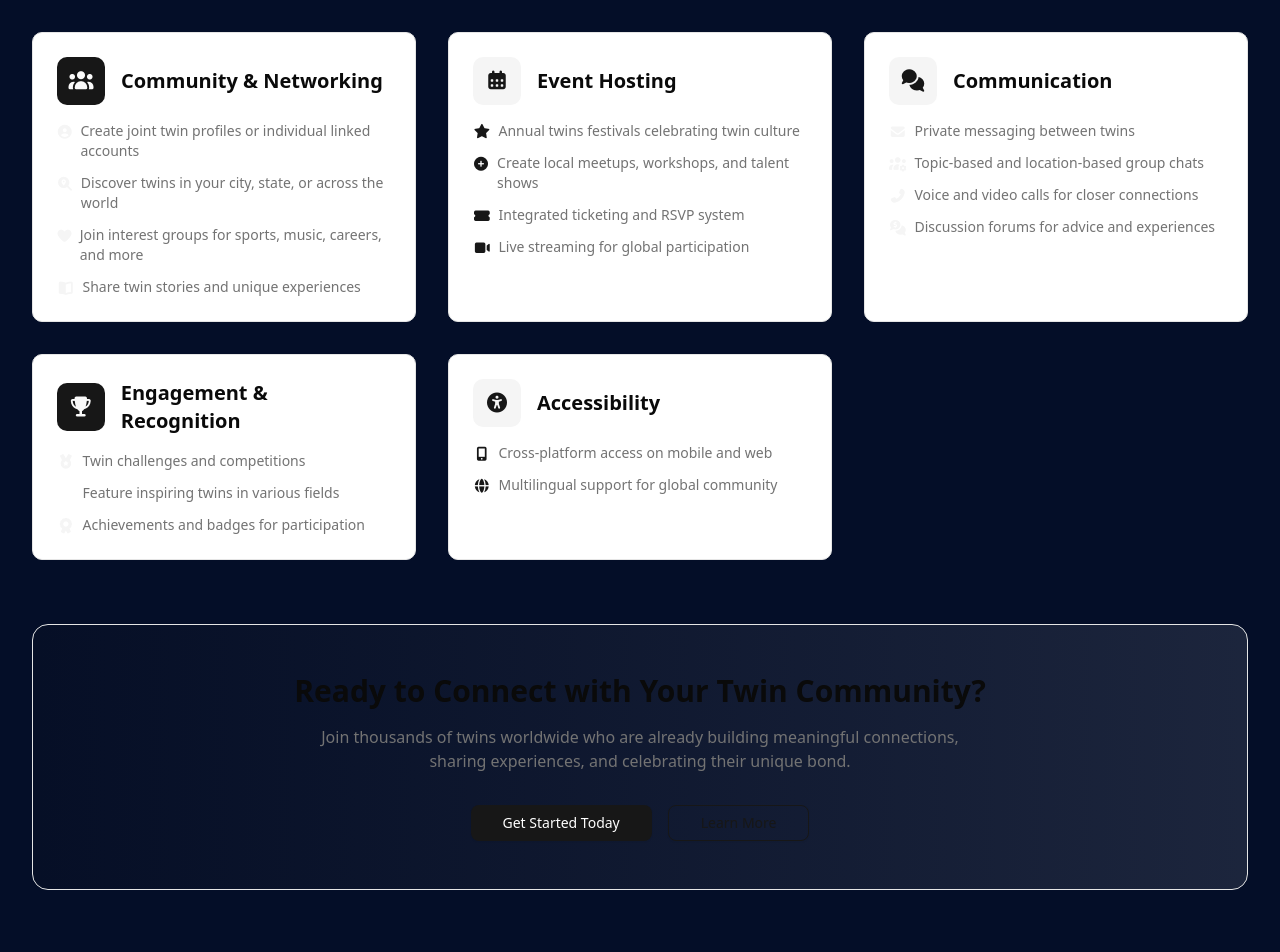
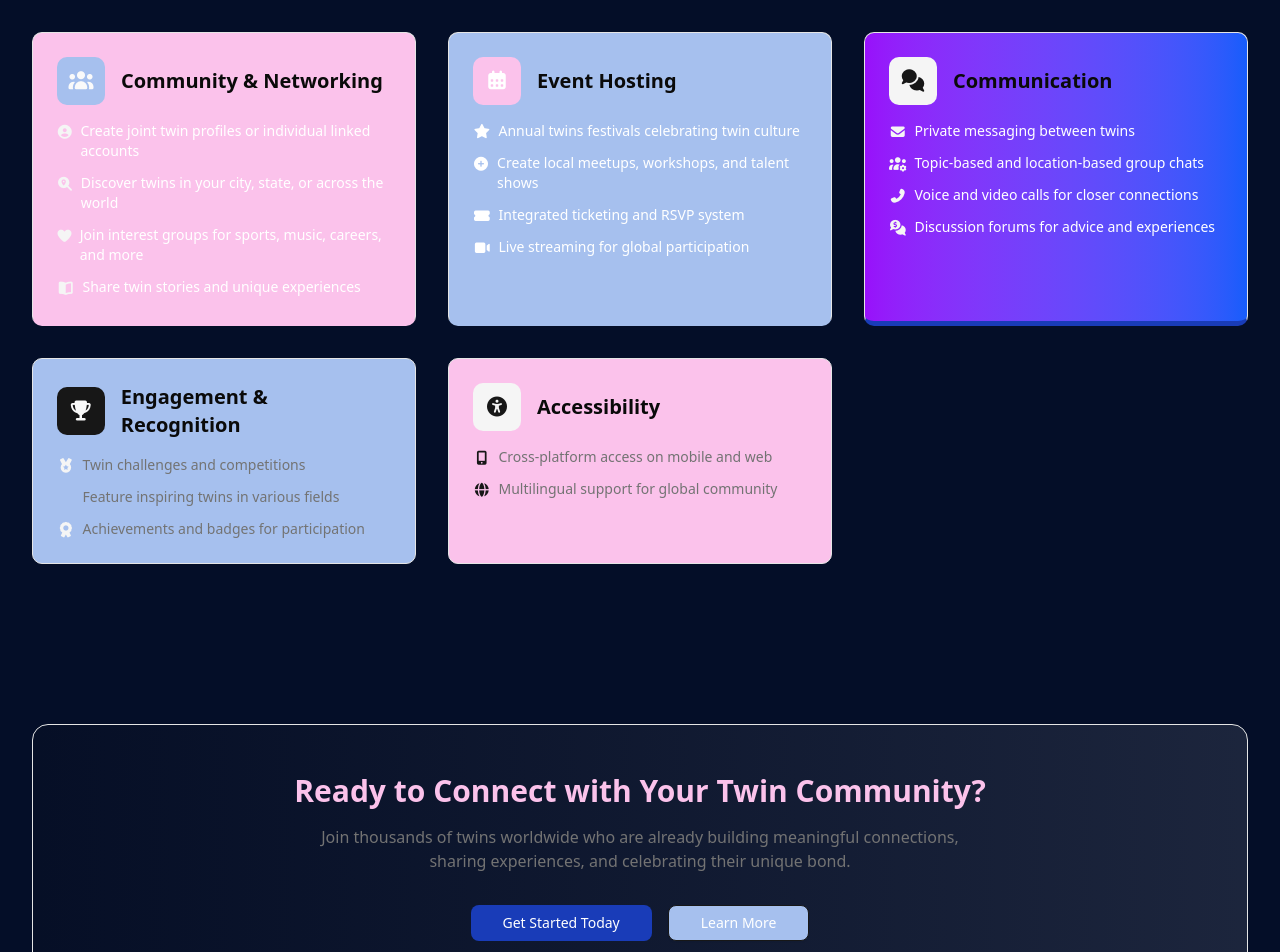
Before and after one commit to Valuegate/twinrally, a React (Vite) app: page / in a window 1280 px wide. Shown: the part 1040-1992 px from the top of the page. Built offline with nearby package versions, Linux system fonts and the light colour scheme; some icons are missing.

Commit message:
color text adjusted

```diff
--- a/src/App.jsx
+++ b/src/App.jsx
@@ -6,6 +6,7 @@ import { FeatureTwo } from './components/HomePage/FeatureTwo'
 import { CallToAction } from './components/HomePage/CallToAction'
 import { QuickHighlight } from './components/HomePage/QuickHighLight'
 import { NewsLetter } from './components/HomePage/NewsLetter'
+import { TwinCommunity } from './components/HomePage/TwinCommunity'
 
 
 function App() {
@@ -15,6 +16,8 @@ function App() {
       <Header />
 
       <FeatureOne />
+
+      <TwinCommunity />
 
       <FeatureTwo />
 
--- a/src/components/HomePage/CallToAction.jsx
+++ b/src/components/HomePage/CallToAction.jsx
@@ -24,7 +24,7 @@ export const CallToAction = () => {
             viewport={{ once: true }}
             transition={{ duration: 0.8 }}
           >
-            <h2 className="text-5xl lg:text-7xl font-bold text-white mb-6 text-balance">Join the Twin Revolution</h2>
+            <h2 className="text-5xl lg:text-7xl font-bold text-[#FBC2EB] mb-6 text-balance">Join the Twin Revolution</h2>
             <p className="text-xl lg:text-2xl text-white/90 mb-12 max-w-3xl mx-auto text-pretty">
               Connect with twins worldwide, celebrate your unique bond, and be part of a community that truly
               understands you.
--- a/src/components/HomePage/FeatureOne.jsx
+++ b/src/components/HomePage/FeatureOne.jsx
@@ -1,6 +1,5 @@
 import React from 'react'
 import { motion } from "framer-motion"
-import { Button } from '../ui/button'
 
 export const FeatureOne = () => {
   return (
@@ -15,7 +14,7 @@ export const FeatureOne = () => {
             transition={{ duration: 0.8, ease: "easeOut" }}
             className="text-center mb-16"
           >
-            <h2 className="text-3xl lg:text-4xl font-bold mb-4 text-balance">
+            <h2 className="text-3xl text-[#FBC2EB] lg:text-4xl font-bold mb-4 text-balance">
               Connect, Celebrate, and Grow Together
             </h2>
             <p className="text-lg max-w-3xl mx-auto text-pretty">
@@ -55,21 +54,21 @@ export const FeatureOne = () => {
                 scale: 1.02,
                 transition: { duration: 0.3, ease: "easeOut" },
               }}
-              className="bg-card rounded-lg border border-border p-6 hover:shadow-xl transition-all duration-300 cursor-pointer"
+              className="bg-[#FBC2EB] rounded-lg border border-border p-6 hover:shadow-xl transition-all duration-300 cursor-pointer hover:border-b-[#A6C0EE] border-b-[5px] border-b-[#FBC2EB]"
             >
               <motion.div
                 initial={{ scale: 0 }}
                 whileInView={{ scale: 1 }}
                 viewport={{ once: true }}
                 transition={{ duration: 0.5, delay: 0.2, type: "spring", stiffness: 200 }}
-                className="flex items-center mb-4"
+                className="flex items-center mb-4 text-white"
               >
-                <div className="w-12 h-12 bg-primary rounded-lg flex items-center justify-center mr-4">
+                <div className="w-12 h-12 bg-[#A6C0EE] rounded-lg flex items-center justify-center mr-4">
                   <i className="fas fa-users text-primary-foreground text-xl"></i>
                 </div>
                 <h3 className="text-xl font-semibold text-card-foreground">Community & Networking</h3>
               </motion.div>
-              <div className="space-y-3 text-muted-foreground">
+              <div className="space-y-3">
                 <motion.div
                   initial={{ opacity: 0, x: -20 }}
                   whileInView={{ opacity: 1, x: 0 }}
@@ -129,7 +128,7 @@ export const FeatureOne = () => {
                 scale: 1.02,
                 transition: { duration: 0.3, ease: "easeOut" },
               }}
-              className="bg-card rounded-lg border border-border p-6 hover:shadow-xl transition-all duration-300 cursor-pointer"
+              className="bg-[#A6C0EE] rounded-lg border border-border p-6 hover:shadow-xl transition-all duration-300 cursor-pointer hover:border-b-[#FBC2EB] border-b-[5px] border-b-[#A6C0EE]"
             >
               <motion.div
                 initial={{ scale: 0 }}
@@ -138,12 +137,12 @@ export const FeatureOne = () => {
                 transition={{ duration: 0.5, delay: 0.2, type: "spring", stiffness: 200 }}
                 className="flex items-center mb-4"
               >
-                <div className="w-12 h-12 bg-accent rounded-lg flex items-center justify-center mr-4">
-                  <i className="fas fa-calendar-alt text-accent-foreground text-xl"></i>
+                <div className="w-12 h-12 bg-[#FBC2EB] rounded-lg flex items-center justify-center mr-4">
+                  <i className="fas fa-calendar-alt text-white text-xl"></i>
                 </div>
                 <h3 className="text-xl font-semibold text-card-foreground">Event Hosting</h3>
               </motion.div>
-              <div className="space-y-3 text-muted-foreground">
+              <div className="space-y-3 text-white">
                 <motion.div
                   initial={{ opacity: 0, x: -20 }}
                   whileInView={{ opacity: 1, x: 0 }}
@@ -151,7 +150,7 @@ export const FeatureOne = () => {
                   transition={{ duration: 0.4, delay: 0.3 }}
                   className="flex items-start gap-2"
                 >
-                  <i className="fas fa-star text-primary mt-1 text-sm"></i>
+                  <i className="fas fa-star text-white mt-1 text-sm"></i>
                   <span className="text-sm">Annual twins festivals celebrating twin culture</span>
                 </motion.div>
                 <motion.div
@@ -161,7 +160,7 @@ export const FeatureOne = () => {
                   transition={{ duration: 0.4, delay: 0.4 }}
                   className="flex items-start gap-2"
                 >
-                  <i className="fas fa-plus-circle text-primary mt-1 text-sm"></i>
+                  <i className="fas fa-plus-circle mt-1 text-sm"></i>
                   <span className="text-sm">Create local meetups, workshops, and talent shows</span>
                 </motion.div>
                 <motion.div
@@ -171,7 +170,7 @@ export const FeatureOne = () => {
                   transition={{ duration: 0.4, delay: 0.5 }}
                   className="flex items-start gap-2"
                 >
-                  <i className="fas fa-ticket-alt text-primary mt-1 text-sm"></i>
+                  <i className="fas fa-ticket-alt mt-1 text-sm"></i>
                   <span className="text-sm">Integrated ticketing and RSVP system</span>
                 </motion.div>
                 <motion.div
@@ -181,7 +180,7 @@ export const FeatureOne = () => {
                   transition={{ duration: 0.4, delay: 0.6 }}
                   className="flex items-start gap-2"
                 >
-                  <i className="fas fa-video text-primary mt-1 text-sm"></i>
+                  <i className="fas fa-video mt-1 text-sm"></i>
                   <span className="text-sm">Live streaming for global participation</span>
                 </motion.div>
               </div>
@@ -203,7 +202,8 @@ export const FeatureOne = () => {
                 scale: 1.02,
                 transition: { duration: 0.3, ease: "easeOut" },
               }}
-              className="bg-card rounded-lg border border-border p-6 hover:shadow-xl transition-all duration-300 cursor-pointer"
+              className="bg-gradient-to-r from-purple-600 to-blue-600 hover:from-purple-700 hover:to-blue-700 text-white rounded-lg border border-border p-6 hover:shadow-xl transition-all duration-300 cursor-pointer
+              hover:border-b-[#FBC2EB] border-b-[5px] border-b-blue-800"
             >
               <motion.div
                 initial={{ scale: 0 }}
@@ -217,7 +217,7 @@ export const FeatureOne = () => {
                 </div>
                 <h3 className="text-xl font-semibold text-card-foreground">Communication</h3>
               </motion.div>
-              <div className="space-y-3 text-muted-foreground">
+              <div className="space-y-3 ">
                 <motion.div
                   initial={{ opacity: 0, x: -20 }}
                   whileInView={{ opacity: 1, x: 0 }}
@@ -277,7 +277,7 @@ export const FeatureOne = () => {
                 scale: 1.02,
                 transition: { duration: 0.3, ease: "easeOut" },
               }}
-              className="bg-card rounded-lg border border-border p-6 hover:shadow-xl transition-all duration-300 cursor-pointer"
+              className="bg-[#A6C0EE] rounded-lg border border-border p-6 hover:shadow-xl transition-all duration-300 cursor-pointer"
             >
               <motion.div
                 initial={{ scale: 0 }}
@@ -341,7 +341,7 @@ export const FeatureOne = () => {
                 scale: 1.02,
                 transition: { duration: 0.3, ease: "easeOut" },
               }}
-              className="bg-card rounded-lg border border-border p-6 hover:shadow-xl transition-all duration-300 md:col-span-2 lg:col-span-1 cursor-pointer"
+              className="bg-[#FBC2EB]  rounded-lg border border-border p-6 hover:shadow-xl transition-all duration-300 md:col-span-2 lg:col-span-1 cursor-pointer"
             >
               <motion.div
                 initial={{ scale: 0 }}
@@ -379,44 +379,6 @@ export const FeatureOne = () => {
               </div>
             </motion.div>
           </motion.div>
-
-          {/* Call to Action */}
-          <motion.div
-            initial={{ opacity: 0, y: 30 }}
-            whileInView={{ opacity: 1, y: 0 }}
-            viewport={{ once: true }}
-            transition={{ duration: 0.8, delay: 0.3 }}
-            className="text-center mt-16"
-          >
-            <motion.div
-              whileHover={{ scale: 1.02 }}
-              transition={{ duration: 0.3 }}
-              className="bg-gradient-to-r from-primary/10 to-accent/10 rounded-2xl p-8 lg:p-12 border border-border"
-            >
-              <h3 className="text-2xl lg:text-3xl font-bold text-foreground mb-4 text-balance">
-                Ready to Connect with Your Twin Community?
-              </h3>
-              <p className="text-muted-foreground mb-8 max-w-2xl mx-auto text-pretty">
-                Join thousands of twins worldwide who are already building meaningful connections, sharing experiences,
-                and celebrating their unique bond.
-              </p>
-              <div className="flex flex-col sm:flex-row gap-4 justify-center">
-                <motion.div whileHover={{ scale: 1.05 }} whileTap={{ scale: 0.95 }}>
-                  <Button className=" hover:bg-primary/90 text-white px-8 py-3 focus:ring-3 focus:ring-black focus:outline-none">
-                    Get Started Today
-                  </Button>
-                </motion.div>
-                <motion.div whileHover={{ scale: 1.05 }} whileTap={{ scale: 0.95 }}>
-                  <Button
-                    variant="outline"
-                    className="border-primary text-primary hover:bg-primary/10 px-8 py-3 bg-transparent"
-                  >
-                    Learn More
-                  </Button>
-                </motion.div>
-              </div>
-            </motion.div>
-          </motion.div>
         </div>
       </section>
     </div>
--- a/src/components/HomePage/FeatureTwo.jsx
+++ b/src/components/HomePage/FeatureTwo.jsx
@@ -23,7 +23,7 @@ export const FeatureTwo = () => {
             transition={{ duration: 0.6 }}
             className="text-center mb-12"
           >
-            <h2 className="text-3xl lg:text-4xl font-bold mb-4 text-balance">Explore Our Features</h2>
+            <h2 className="text-3xl lg:text-4xl text-[#FBC2EB] font-bold mb-4 text-balance">Explore Our Features</h2>
             <p className="text-lg max-w-2xl mx-auto text-pretty">
               Dive deeper into what makes our twins community platform special. Click on each feature to learn more.
             </p>
@@ -67,7 +67,7 @@ export const FeatureTwo = () => {
                       className="overflow-hidden"
                     >
                       <div className="px-6 pb-6 pt-2">
-                        <div className="pl-16">
+                        <div className="pl-3">
                           <ul className="space-y-3">
                             {feature.features.map((item, itemIndex) => (
                               <motion.li
--- a/src/components/HomePage/NewsLetter.jsx
+++ b/src/components/HomePage/NewsLetter.jsx
@@ -6,7 +6,7 @@ import { Button } from '../ui/button'
 export const NewsLetter = () => {
     return (
         <div>
-            <section className="bg-gradient-to-r from-slate-900 via-blue-900 to-slate-900 py-16 lg:py-20">
+            <section className="bg-[#040E28] py-16 lg:py-20">
                 <div className="max-w-4xl mx-auto px-6 lg:px-8">
                     <motion.div
                         initial={{ opacity: 0, y: 30 }}
@@ -25,7 +25,7 @@ export const NewsLetter = () => {
                             >
                                 <i className="fas fa-envelope-open text-white text-2xl"></i>
                             </motion.div>
-                            <h2 className="text-3xl lg:text-4xl font-bold text-white mb-4 text-balance">Stay Connected</h2>
+                            <h2 className="text-3xl lg:text-4xl text-[#FBC2EB] font-bold mb-4 text-balance">Stay Connected</h2>
                             <p className="text-lg text-blue-100 max-w-2xl mx-auto text-pretty">
                                 Get the latest updates on twin events, community highlights, and platform features delivered to your
                                 inbox.
--- a/src/components/HomePage/QuickHighLight.jsx
+++ b/src/components/HomePage/QuickHighLight.jsx
@@ -4,7 +4,7 @@ import { motion } from "framer-motion"
 export const QuickHighlight = () => {
   return (
     <div>
-         <section className="bg-background py-16 lg:py-20 text-white">
+         <section className="bg-[#040E28] py-16 lg:py-20 text-white">
         <div className="max-w-7xl mx-auto px-6 lg:px-8">
           <motion.div
             initial={{ opacity: 0, y: 30 }}
@@ -13,7 +13,7 @@ export const QuickHighlight = () => {
             transition={{ duration: 0.8 }}
             className="text-center mb-16"
           >
-            <h2 className="text-3xl lg:text-4xl font-bold text-foreground mb-4 text-balance">
+            <h2 className="text-3xl lg:text-4xl text-[#FBC2EB] font-bold mb-4 text-balance">
               Everything You Need in One Place
             </h2>
             <p className="text-lg text-muted-foreground max-w-2xl mx-auto text-pretty">
--- /dev/null
+++ b/src/components/HomePage/TwinCommunity.jsx
@@ -0,0 +1,50 @@
+import React from 'react'
+import { motion } from "framer-motion"
+import { Button } from '../ui/button'
+
+export const TwinCommunity = () => {
+  return (
+    <div className='bg-[#040E28] max-w-7xl mx-auto px-6 lg:px-8'>
+      <motion.div
+        initial={{ opacity: 0, y: 30 }}
+        whileInView={{ opacity: 1, y: 0 }}
+        viewport={{ once: true }}
+        transition={{ duration: 0.8, delay: 0.3 }}
+        className="text-center mt-16"
+      >
+        <motion.div
+          whileHover={{ scale: 1.02 }}
+          transition={{ duration: 0.3 }}
+          className="bg-gradient-to-r from-primary/10 to-accent/10 rounded-2xl p-8 lg:p-12 border border-border"
+        >
+          <h3 className="text-2xl lg:text-3xl font-bold text-[#FBC2EB] mb-4 text-balance">
+            Ready to Connect with Your Twin Community?
+          </h3>
+          <p className="text-muted-foreground mb-8 max-w-2xl mx-auto text-pretty">
+            Join thousands of twins worldwide who are already building meaningful connections, sharing experiences,
+            and celebrating their unique bond.
+          </p>
+          <div className="flex flex-col sm:flex-row gap-4 justify-center">
+            <motion.div whileHover={{ scale: 1.05 }} whileTap={{ scale: 0.95 }}>
+              <Button
+                variant='ghost' className="bg-blue-800  hover:bg-blue-600 text-white px-8 py-3
+             focus:border-2 focus:border-white focus:outline-none"
+              >
+                Get Started Today
+              </Button>
+            </motion.div>
+            <motion.div whileHover={{ scale: 1.05 }} whileTap={{ scale: 0.95 }}>
+              <Button
+                variant="outline"
+                className="border-primary bg-[#A6C0EE] text-white hover:bg-pink-300 px-8 py-3
+             focus:ring-1 focus:ring-primary focus:ring-offset-1 focus:outline-none"
+              >
+                Learn More
+              </Button>
+            </motion.div>
+          </div>
+        </motion.div>
+      </motion.div>
+    </div>
+  )
+}
```
